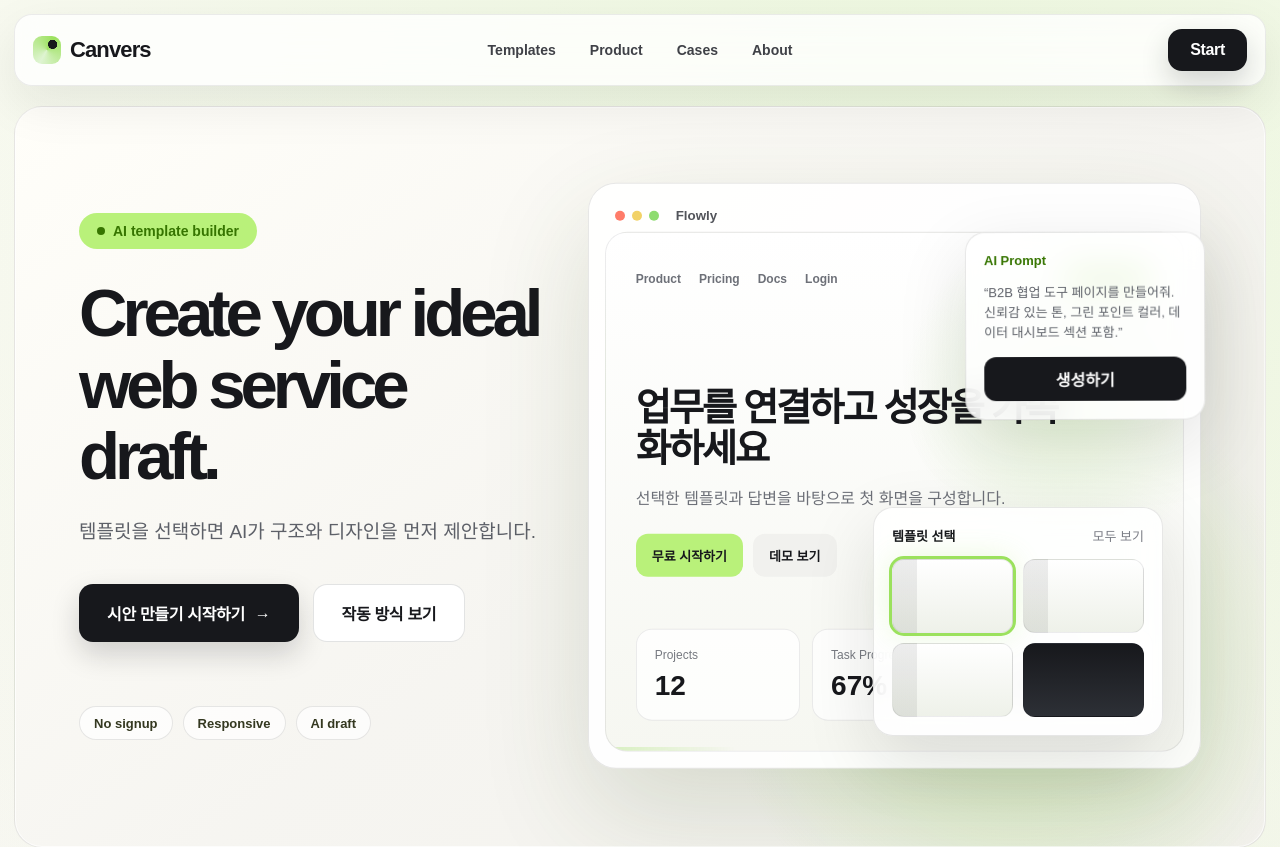
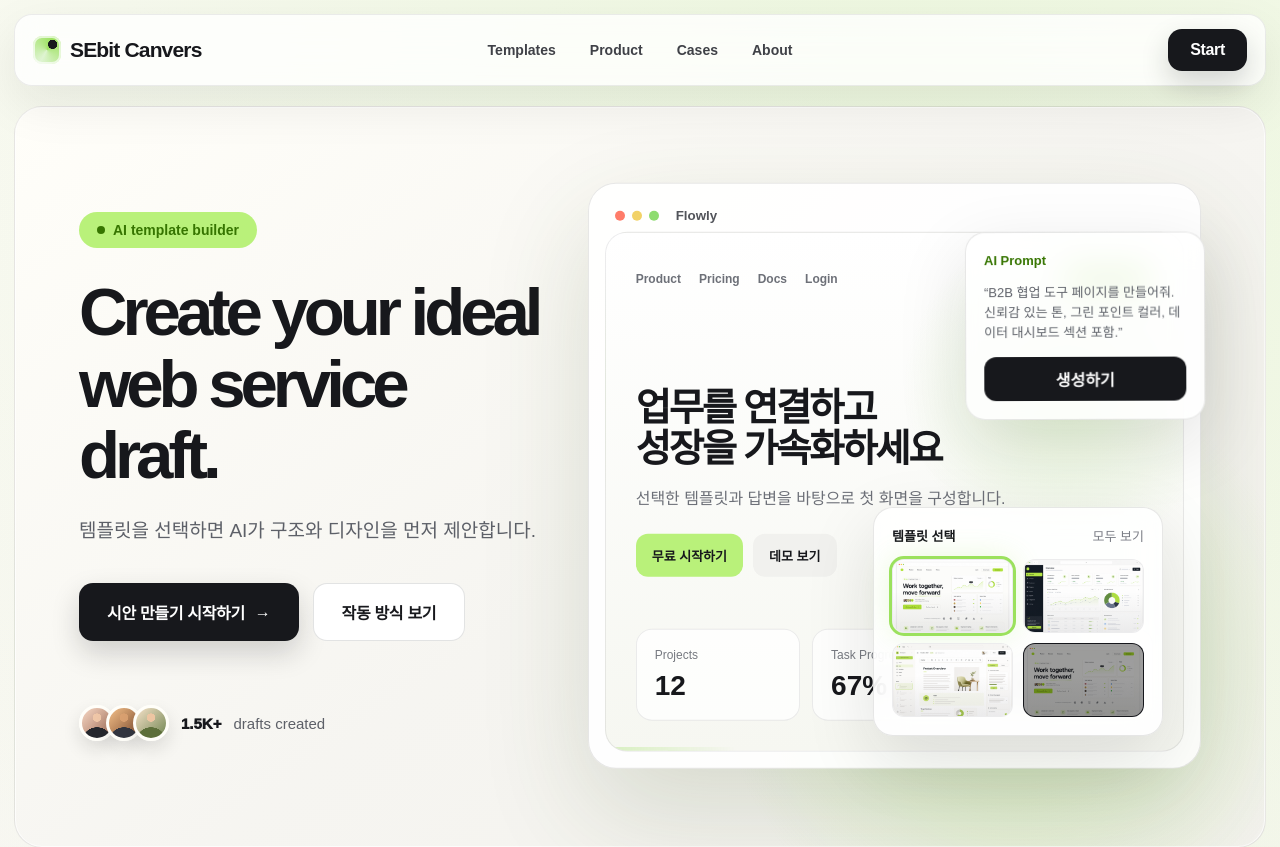
Before and after one commit to sehyunictsebitleedy/SEbit_canvers_v2, a Next.js app: page / in a window 1280 px wide. Shown: the top 847 px of the page. Built offline with nearby package versions, Linux system fonts and the light colour scheme; a web font is replaced by a local one.

Commit message:
feat: sync CTA styling and copy refinements

```diff
--- a/app/globals.css
+++ b/app/globals.css
@@ -383,7 +383,7 @@ a { color: inherit; text-decoration: none; }
   align-items: center;
   gap: 9px;
   width: max-content;
-  font-size: 22px;
+  font-size: 21px;
   font-weight: 900;
   letter-spacing: -0.04em;
 }
@@ -403,6 +403,7 @@ a { color: inherit; text-decoration: none; }
     conic-gradient(from 30deg, #9be15d, #dff4d2, #9be15d);
   border-radius: 9px;
   font-size: 0;
+  box-shadow: inset 0 0 0 2px rgba(255, 255, 255, 0.68);
 }
 
 .cv2-nav nav,
@@ -541,24 +542,55 @@ a { color: inherit; text-decoration: none; }
 .cv2-trust {
   display: flex;
   align-items: center;
-  flex-wrap: wrap;
-  gap: 10px;
+  gap: 12px;
   margin-top: 64px;
   color: #5d6068;
   font-size: 15px;
 }
 
-.cv2-trust-chip {
-  display: inline-flex;
-  align-items: center;
-  min-height: 34px;
-  padding: 0 14px;
-  color: #343820;
-  background: rgba(255, 255, 255, 0.7);
-  border: 1px solid rgba(23, 24, 28, 0.1);
-  border-radius: 999px;
-  font-size: 13px;
-  font-weight: 900;
+.cv2-trust strong {
+  color: #17181c;
+  font-weight: 950;
+}
+
+.cv2-avatar-stack {
+  display: flex;
+  align-items: center;
+}
+
+.cv2-avatar-stack i {
+  display: block;
+  width: 36px;
+  height: 36px;
+  margin-left: -9px;
+  border: 3px solid #fffef9;
+  border-radius: 50%;
+  box-shadow: 0 8px 18px rgba(23, 24, 28, 0.12);
+}
+
+.cv2-avatar-stack i:first-child {
+  margin-left: 0;
+}
+
+.cv2-avatar-stack .avatar-one {
+  background:
+    radial-gradient(circle at 50% 32%, #f0c7a8 0 16%, transparent 17%),
+    radial-gradient(circle at 50% 115%, #25272d 0 40%, transparent 41%),
+    linear-gradient(135deg, #f6d7c4, #9f6b55);
+}
+
+.cv2-avatar-stack .avatar-two {
+  background:
+    radial-gradient(circle at 50% 32%, #d9a070 0 16%, transparent 17%),
+    radial-gradient(circle at 50% 115%, #333640 0 40%, transparent 41%),
+    linear-gradient(135deg, #f3bf88, #7d4b2f);
+}
+
+.cv2-avatar-stack .avatar-three {
+  background:
+    radial-gradient(circle at 50% 32%, #edc5a2 0 16%, transparent 17%),
+    radial-gradient(circle at 50% 115%, #5d6f3a 0 40%, transparent 41%),
+    linear-gradient(135deg, #f6e1c8, #6f8551);
 }
 
 .cv2-hero-visual {
@@ -752,22 +784,42 @@ a { color: inherit; text-decoration: none; }
   gap: 10px;
 }
 
-.cv2-template-grid span {
+.cv2-template-grid figure {
   display: block;
+  position: relative;
   height: 74px;
-  background:
-    linear-gradient(90deg, rgba(23, 24, 28, 0.08) 20%, transparent 0),
-    linear-gradient(180deg, #ffffff, #eef1e9);
+  margin: 0;
+  background: #ffffff;
   border: 1px solid rgba(23, 24, 28, 0.08);
   border-radius: 12px;
-}
-
-.cv2-template-grid span.selected {
+  overflow: hidden;
+}
+
+.cv2-template-grid figure::after {
+  content: "";
+  position: absolute;
+  inset: 0;
+  background: linear-gradient(180deg, transparent 44%, rgba(23, 24, 28, 0.08));
+  pointer-events: none;
+}
+
+.cv2-template-grid img {
+  width: 100%;
+  height: 100%;
+  object-fit: cover;
+  object-position: top center;
+}
+
+.cv2-template-grid figure.selected {
   outline: 3px solid #9be15d;
 }
 
-.cv2-template-grid span.dark {
-  background: linear-gradient(180deg, #17181c, #2d3036);
+.cv2-template-grid figure.dark {
+  background: #17181c;
+}
+
+.cv2-template-grid figure.dark img {
+  filter: brightness(0.62) saturate(1.1);
 }
 
 .cv2-value {
@@ -1609,7 +1661,7 @@ a { color: inherit; text-decoration: none; }
   transform: translateY(-1px);
 }
 
-.cv2-template-grid span.selected {
+.cv2-template-grid figure.selected {
   animation: cv2-pulse-glow 2.6s ease-in-out infinite;
 }
 
@@ -1688,7 +1740,7 @@ a { color: inherit; text-decoration: none; }
 @media (prefers-reduced-motion: reduce) {
   .cv2-preview-window,
   .cv2-ai-card,
-  .cv2-template-grid span.selected,
+  .cv2-template-grid figure.selected,
   .cv2-preview-main::after,
   .cv2-chart-row span::after,
   .cv2-hero-copy > .cv2-pill,
--- a/app/page.tsx
+++ b/app/page.tsx
@@ -41,7 +41,7 @@ export default function HomePage() {
       <header className="cv2-nav">
         <a className="cv2-brand" href="#top" aria-label="Canvers 홈">
           <span className="cv2-brand-mark">C</span>
-          Canvers
+          SEbit Canvers
         </a>
         <nav aria-label="주요 메뉴">
           <a href="#templates">Templates</a>
@@ -57,7 +57,7 @@ export default function HomePage() {
       <section className="cv2-hero" id="top">
         <div className="cv2-hero-copy">
           <span className="cv2-pill">AI template builder</span>
-          <h1>
+          <h1 className="h2_en">
             Create your ideal
             <br />
             web service draft.
@@ -73,9 +73,13 @@ export default function HomePage() {
             </a>
           </div>
           <div className="cv2-trust">
-            <span className="cv2-trust-chip">No signup</span>
-            <span className="cv2-trust-chip">Responsive</span>
-            <span className="cv2-trust-chip">AI draft</span>
+            <span className="cv2-avatar-stack" aria-label="Canvers 사용자 예시">
+              <i className="avatar-one" />
+              <i className="avatar-two" />
+              <i className="avatar-three" />
+            </span>
+            <strong>1.5K+</strong>
+            <span>drafts created</span>
           </div>
         </div>
 
@@ -95,7 +99,11 @@ export default function HomePage() {
                 <b>Login</b>
                 <em>Get Started</em>
               </nav>
-              <h2>업무를 연결하고 성장을 가속화하세요</h2>
+              <h2>
+                업무를 연결하고
+                <br />
+                성장을 가속화하세요
+              </h2>
               <p>선택한 템플릿과 답변을 바탕으로 첫 화면을 구성합니다.</p>
               <div className="cv2-mini-buttons">
                 <span>무료 시작하기</span>
@@ -130,10 +138,18 @@ export default function HomePage() {
               <a href="#templates">모두 보기</a>
             </div>
             <div className="cv2-template-grid">
-              <span className="selected" />
-              <span />
-              <span />
-              <span className="dark" />
+              <figure className="selected">
+                <img src="/images/examples/saas-example.png" alt="SaaS 시안 썸네일" />
+              </figure>
+              <figure>
+                <img src="/images/examples/dashboard-example.png" alt="Dashboard 시안 썸네일" />
+              </figure>
+              <figure>
+                <img src="/images/examples/editor-example.png" alt="Editor 시안 썸네일" />
+              </figure>
+              <figure className="dark">
+                <img src="/images/examples/saas-example.png" alt="Dark 템플릿 시안 썸네일" />
+              </figure>
             </div>
           </aside>
         </div>
@@ -222,11 +238,7 @@ export default function HomePage() {
 
       <section className="cv2-flow" id="flow">
         <div>
-          <h2>
-            질문 몇 개로
-            <br />
-            바로 시작하세요.
-          </h2>
+          <h2 className="h2_en">Question?</h2>
           <p>간단한 질문에 답하면 AI가 최적의 시안을 만들어 드립니다.</p>
         </div>
         <div className="cv2-flow-steps">
@@ -295,7 +307,7 @@ export default function HomePage() {
         <div>
           <a className="cv2-brand footer" href="#top">
             <span className="cv2-brand-mark">C</span>
-            Canvers
+            SEbit Canvers
           </a>
           <p>AI가 구조를 설계하고, 팀이 완성하는 웹서비스 시안 생성 플랫폼</p>
         </div>
```
Also changed, not shown: 1 other file (tests, documents, lock files or other folders).
